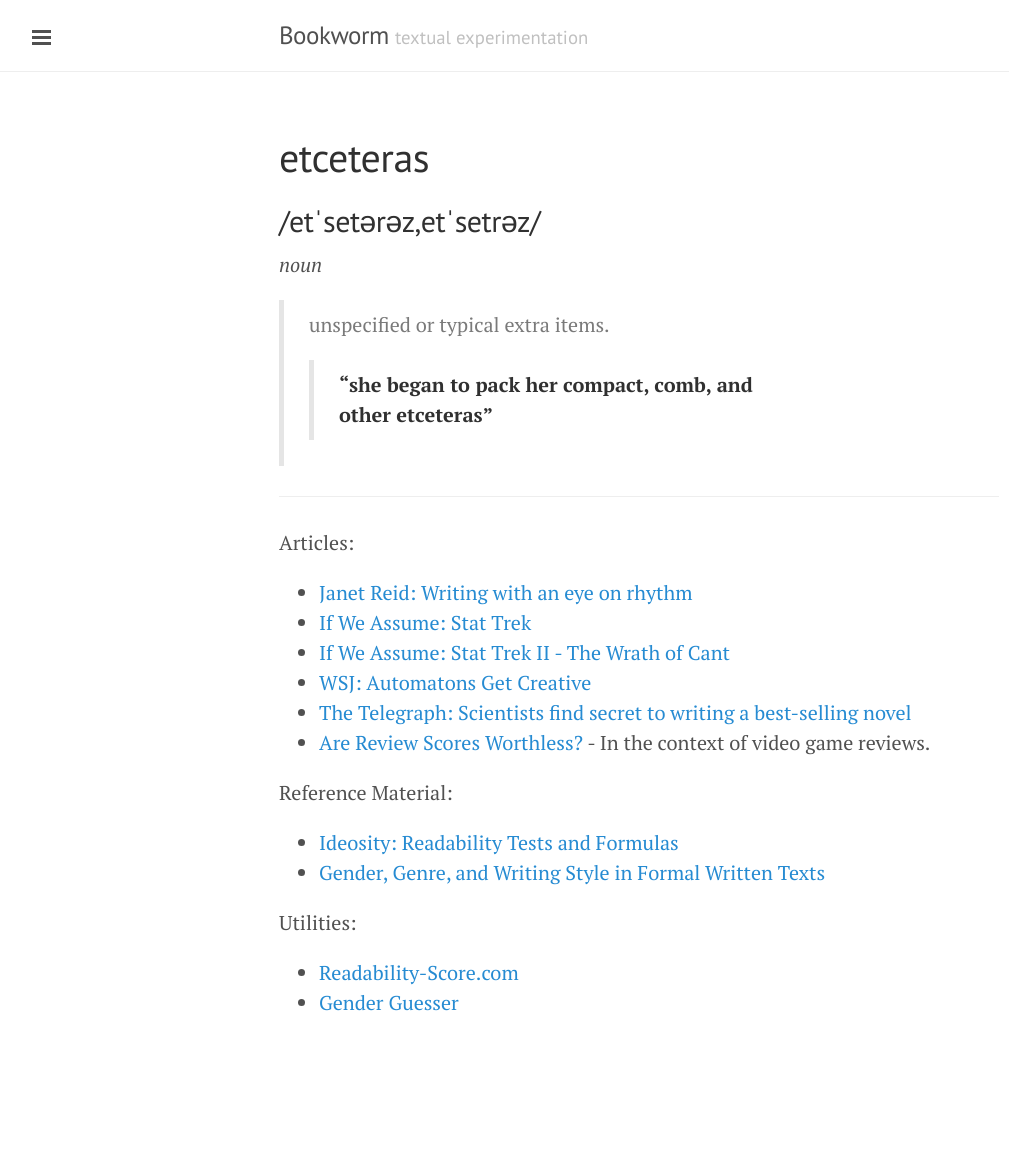
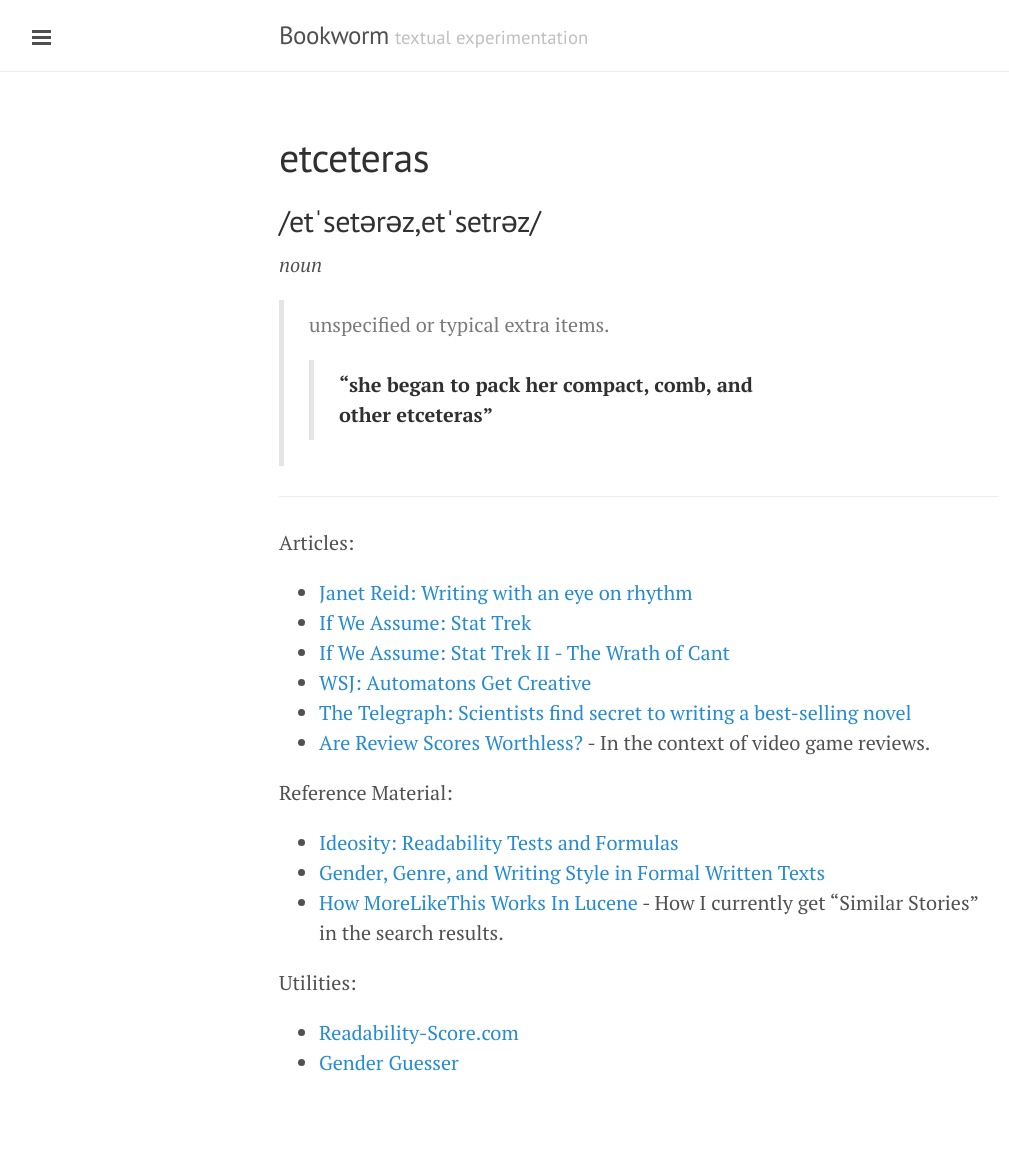
Before and after one commit to davidlday/bookworm-blog, a Jekyll site: the page built from etceteras.md, in a window 1280 px wide. Shown: the whole page, without its empty margins (1-1010 px from the left). Built offline with Jekyll 4.4.1, drawn with Linux system fonts in a browser that asks for light colours; Markdown is read by kramdown in place of the engine named in the settings; before the commit the page ends 1098 px from its top, so only the background shows below that.

Commit message:
Added new reference links.

```diff
--- a/etceteras.md
+++ b/etceteras.md
@@ -24,6 +24,7 @@ Reference Material:
 
 * [Ideosity: Readability Tests and Formulas](http://www.ideosity.com/ourblog/post/ideosphere-blog/2010/01/14/readability-tests-and-formulas)
 * [Gender, Genre, and Writing Style in Formal Written Texts](http://u.cs.biu.ac.il/~koppel/papers/male-female-text-final.pdf)
+* [How MoreLikeThis Works In Lucene](http://cephas.net/blog/2008/03/30/how-morelikethis-works-in-lucene/) - How I currently get "Similar Stories" in the search results.
 
 Utilities:
 
```
